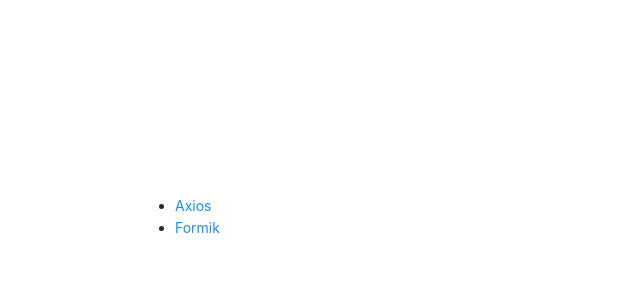
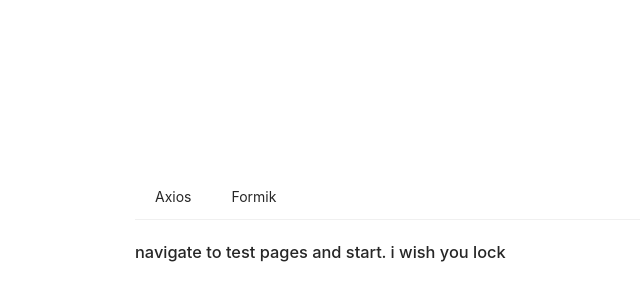
Before and after one commit to amirjr1378/interview, a Next.js app: page / in a window 1280 px wide. Shown: the part 176-476 px from the top of the page, without its empty margins (105-745 px from the left). Built offline with nearby package versions, Linux system fonts and the light colour scheme.

Commit message:
fix layout

```diff
--- /dev/null
+++ b/src/layout/Main/index.tsx
@@ -0,0 +1,40 @@
+import { FC } from "react";
+import Link from "next/link";
+import { useRouter } from "next/dist/client/router";
+import { Menu } from "antd";
+import s from "./styles.module.css";
+
+const navItems = [
+  {
+    to: "/axios",
+    label: "Axios",
+  },
+  {
+    to: "/formik",
+    label: "Formik ",
+  },
+];
+
+const MainLayout: FC<any> = (props) => {
+  const { children } = props;
+  const router = useRouter();
+  const handleMenuClick = (e: any) => router.push(e.key);
+
+  return (
+    <div className={s.container}>
+      <Menu
+        onClick={handleMenuClick}
+        selectedKeys={[router.asPath]}
+        mode="horizontal"
+        className={s.navbar}
+      >
+        {navItems.map((navItem) => (
+          <Menu.Item key={navItem.to}>{navItem.label}</Menu.Item>
+        ))}
+      </Menu>
+      {children}
+    </div>
+  );
+};
+
+export default MainLayout;
--- /dev/null
+++ b/src/layout/Main/styles.module.css
@@ -0,0 +1,12 @@
+.container {
+  max-width: 800px;
+  margin: auto;
+  height: 100vh;
+  display: flex;
+  flex-direction: column;
+  justify-content: center;
+}
+
+.navbar {
+  margin-bottom: 20px !important;
+}
--- a/src/pages/_app.tsx
+++ b/src/pages/_app.tsx
@@ -1,6 +1,7 @@
 // NOTE : dont change This file!
 import type { AppProps } from "next/app";
 import Head from "next/head";
+import Main from "../layout/Main";
 // styles
 import "antd/dist/antd.css";
 
@@ -10,18 +11,10 @@
       <Head>
         <title>Doctop</title>
       </Head>
-      <div
-        style={{
-          maxWidth: 800,
-          margin: "auto",
-          height: "100vh",
-          display: "flex",
-          flexDirection: "column",
-          justifyContent: "center",
-        }}
-      >
+
+      <Main>
         <Component {...pageProps} />
-      </div>
+      </Main>
     </>
   );
 }
--- a/src/pages/index.tsx
+++ b/src/pages/index.tsx
@@ -2,18 +2,5 @@
 import Link from "next/link";
 
 export default function Home() {
-  return (
-    <ul>
-      <li>
-        <Link href="/axios">
-          <a>Axios</a>
-        </Link>
-      </li>
-      <li>
-        <Link href="/formik">
-          <a>Formik</a>
-        </Link>
-      </li>
-    </ul>
-  );
+  return <h3>navigate to test pages and start. i wish you lock </h3>;
 }
```
